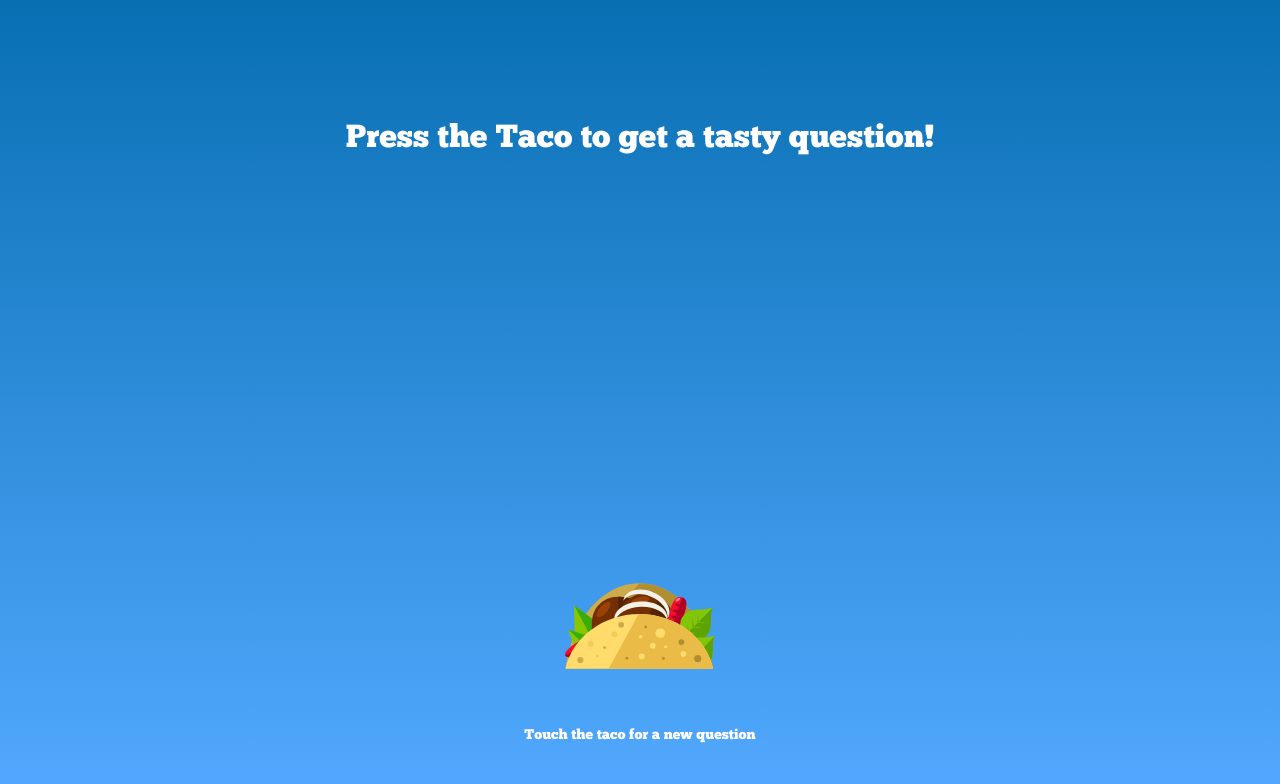
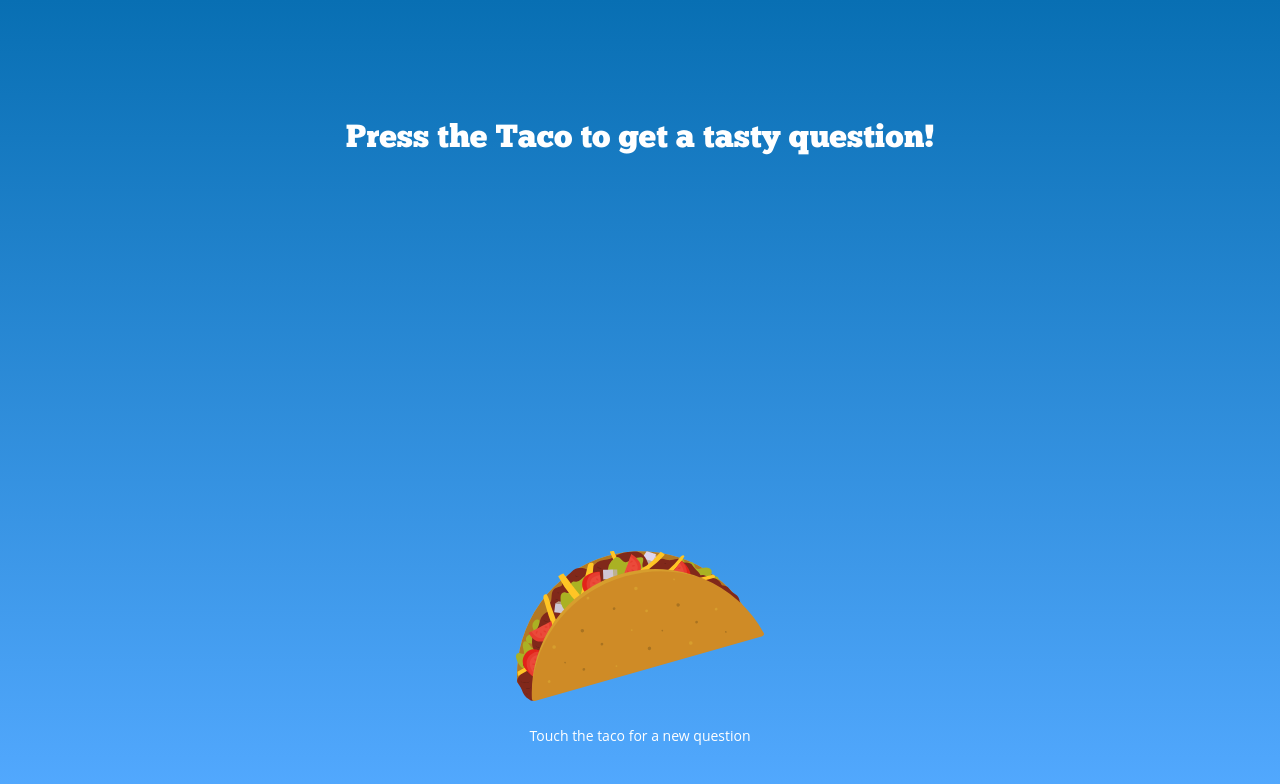
Before and after one commit to IndySpaan/Tacotacoburrito, a React (Create React App) app: page / in a window 1280 px wide. Shown: the top 784 px of the page. Built offline with nearby package versions, Linux system fonts and the light colour scheme.

Commit message:
fixed font and added taco.svg

```diff
--- a/src/App.css
+++ b/src/App.css
@@ -103,7 +103,7 @@ html {
 }
 
 p {
-  cfont-family: "Open Sans";
+  font-family: "Open Sans";
   font-size: 14px;
   font-style: italic thin;
   font-variant: normal;
--- a/src/App.js
+++ b/src/App.js
@@ -1,5 +1,6 @@
 import React, { Component } from 'react';
 import logo from './logo.svg';
+import taco from './taco.svg';
 import './App.css';
 
 const JsonObj = {
@@ -69,7 +70,7 @@ class App extends Component {
             {!currentQuestion ? ('Press the Taco to get a tasty question!') : currentQuestion }
           </div>
           <div className="button-container">
-            <img src={logo} onClick={this.onButtonClick} className="App-logo" alt="logo" />
+            <img src={taco} onClick={this.onButtonClick} className="App-logo" alt="logo" />
             <p>Touch the taco for a new question</p>
           </div>
 
```
Also changed, not shown: src/taco.svg (renamed from src/taco2.svg).
